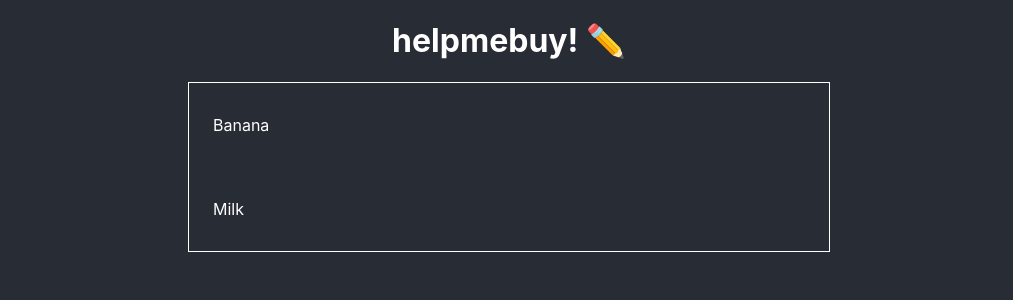
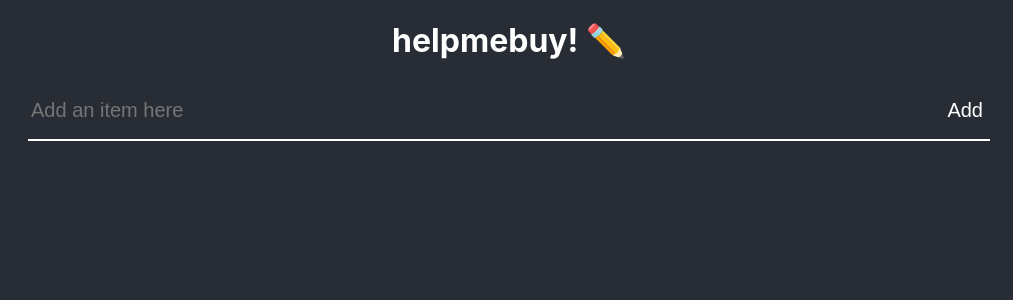
Before and after one commit to fionnatong/helpmebuy, a React (Create React App) app: page / in a window 1280 px wide. Shown: the top 300 px of the page, without its empty margins (131-1144 px from the left). Built offline with nearby package versions, Linux system fonts and the light colour scheme.

Commit message:
feat: add input

```diff
--- a/src/App.styles.tsx
+++ b/src/App.styles.tsx
@@ -13,5 +13,5 @@ export const Header = styled.header`
 
 export const Items = styled.div`
 	border: 1px solid white;
-	width: 50%;
+  width: 75%;
 `;
--- a/src/App.tsx
+++ b/src/App.tsx
@@ -1,14 +1,22 @@
-import Item from "./components/Item";
+import { useState } from "react";
+import Input from "components/Input";
+import Item from "components/Item";
 import { Wrapper, Header, Items } from "./App.styles";
 
-const items = ["Banana", "Milk"];
+const App = (): JSX.Element => {
+  const [items, setItems] = useState<string[]>([]);
 
-const App = (): JSX.Element => {
+  const addItems = (item: string): void => {
+    const newItems = [...items, item];
+    setItems(newItems);
+  }
+
   return (
     <Wrapper>
       <Header>
         <h1>helpmebuy! ✏️</h1>
       </Header>
+      <Input addItems={addItems} />
       <Items>
         {items.map((item, i) => <Item name={item} key={i} />)}
       </Items>
--- /dev/null
+++ b/src/components/Input/index.tsx
@@ -0,0 +1,28 @@
+import { useState, ChangeEvent } from "react";
+import { Wrapper } from "./styles";
+
+interface InputProps {
+	addItems: (item: string) => void
+}
+
+const Input = (props: InputProps): JSX.Element => {
+	const [value, setValue] = useState<string>("");
+
+	const onChange = (e: ChangeEvent<HTMLInputElement>): void => {
+		setValue(e.target.value);
+	}
+
+	const onClick = (): void => {
+		props.addItems(value);
+		setValue("");
+	}
+
+	return (
+		<Wrapper>
+			<input value={value} onChange={onChange} placeholder="Add an item here" />
+			<button onClick={onClick}>Add</button>
+		</Wrapper>
+	);
+}
+
+export default Input;
--- /dev/null
+++ b/src/components/Input/styles.tsx
@@ -0,0 +1,28 @@
+import styled from "styled-components";
+import token from "styles/token";
+
+const { padding } = token;
+
+export const Wrapper = styled.div`
+	padding: ${padding};
+	width: 75%;
+	display: flex;
+	justify-content: center;
+
+	input {
+		flex-grow: 1;
+		border: 0;
+
+		::placeholder {
+			opacity: 1;
+		}
+	}
+
+	button {
+		border: 0;
+
+		:hover {
+			cursor: pointer;
+		}
+	}
+`;
--- a/src/components/Item/styles.tsx
+++ b/src/components/Item/styles.tsx
@@ -1,5 +1,8 @@
 import styled from "styled-components";
+import token from "styles/token";
+
+const { padding } = token;
 
 export const Wrapper = styled.div`
-	padding: 16px 24px;
+	padding: ${padding};
 `;
--- a/src/styles/index.tsx
+++ b/src/styles/index.tsx
@@ -1,13 +1,13 @@
 import { createGlobalStyle } from "styled-components";
 import token from "styles/token";
 
-const { font } = token;
+const { font, color } = token;
 
 const GlobalStyles = createGlobalStyle`
 	body {
 		margin: 0;
-		background-color: ${font.color.darkblue};
-		color: ${font.color.white};
+		background-color: ${color.darkblue};
+		color: ${color.white};
 		font-family: -apple-system, BlinkMacSystemFont, 'Segoe UI', 'Roboto', 'Oxygen',
 			'Ubuntu', 'Cantarell', 'Fira Sans', 'Droid Sans', 'Helvetica Neue',
 			sans-serif;
@@ -15,13 +15,24 @@ const GlobalStyles = createGlobalStyle`
 		-moz-osx-font-smoothing: grayscale;
 	}
 
-	code {
-		font-family: source-code-pro, Menlo, Monaco, Consolas, 'Courier New',
-			monospace;
+	* {
+		background-color: ${color.darkblue};
+		color: ${color.white};
+
+		:focus {
+			outline: none;
+    	box-shadow: 0 0 0 2px #BBE2FF;
+		}
+	}
+
+	input,
+	button {
+		font-size: ${font.size.m};
 	}
 
 	p {
-		font-size: ${font.size.s};
+		font-size: ${font.size.m};
+		margin: 0;
 	}
 `;
 
--- a/src/styles/token.tsx
+++ b/src/styles/token.tsx
@@ -4,11 +4,18 @@ const token = {
 			s: "16px",
 			m: "20px",
 			l: "24px"
-		},
-		color: {
-			white: "white",
-			darkblue: "#282c34"
 		}
+	},
+	color: {
+		white: "white",
+		darkblue: "#282c34"
+	},
+	padding: "16px 24px",
+	breakpoint: {
+		s: "@media (min-width: 640px)",
+    m: "@media (min-width: 768px)",
+    l: "@media (min-width: 1024px)",
+    xl: "@media (min-width: 1280px)"
 	}
 };
 
```
